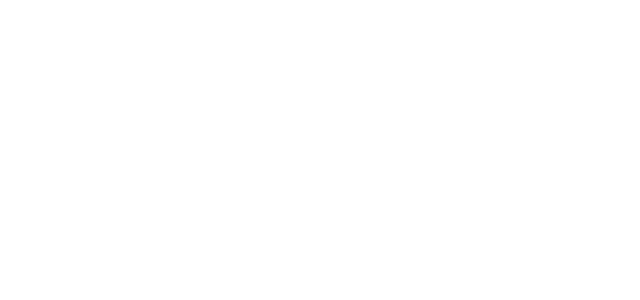
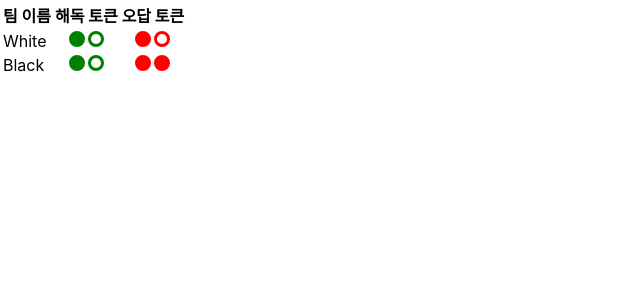
Before and after one commit to AndroidNetrunner/decrypto, a React (Vite) app: page /scoreTable in a window 1280 px wide. Before the commit this address had no page. Shown: the top 300 px of the page, without its empty margins (0-640 px from the left). Built offline with nearby package versions, Linux system fonts and the light colour scheme.

Commit message:
[ADD] 점수 표시와 상대방 힌트 목록 추가

```diff
--- a/src/App.tsx
+++ b/src/App.tsx
@@ -3,6 +3,8 @@
 import './App.css'
 import { BrowserRouter as Router,Routes,Route } from 'react-router-dom'
 import Login from './Login'
+import OpponentHints from './components/OpponentHints'
+import ScoreTable from './components/ScoreTable'
 
 function App() {
   const [count, setCount] = useState(0)
@@ -11,6 +13,8 @@
   <Router>
     <Routes>
     <Route path="/" element={<Login />} />
+    <Route path="/hidden" element={<OpponentHints hints={[['폭포','나무'], ['꿈', '시계'], ['사랑','태양'], ['눈','시련']]}/>} />
+    <Route path="/scoreTable" element={<ScoreTable hints={[['폭포','나무'], ['꿈', '시계'], ['사랑','태양'], ['눈','시련']]}/>} />
     </Routes>
   </Router>
   )
--- /dev/null
+++ b/src/components/OpponentHints.tsx
@@ -0,0 +1,27 @@
+import styled from "styled-components"
+
+function HintList({ index, hints }: { index: number, hints: string[] }) {
+    return (
+        <>
+            <h4>{index + 1}번</h4>
+            {hints.map((hint) => <li key={hint}>{hint}</li>)}
+        </>
+    )
+}
+
+export default function OpponentHints({ hints }: { hints: [string[], string[], string[], string[]] }) {
+    return <>
+        <h3>
+            상대팀의 힌트 기록
+        </h3>
+        <WordList>
+            {hints.map((hint, index) => <HintList key={hint[0]} index={index} hints={hint} />)}
+        </WordList>
+    </>
+}
+
+const WordList = styled.ul`
+    li {
+        list-style: none;
+    }
+`;
--- /dev/null
+++ b/src/components/ScoreTable.tsx
@@ -0,0 +1,52 @@
+import styled from "styled-components"
+
+export default function ScoreTable({whiteTeamName="White", whiteDecode =1, whiteMistake=1, blackTeamName="Black", blackDecode=1, blackMistake=2}: {whiteTeamName: string, whiteDecode: number, whiteMistake: number, blackTeamName: string, blackDecode: number, blackMistake: number}) {
+    return (
+        <table>
+            <tr>
+                <th>팀 이름</th>
+                <th>해독 토큰</th>
+                <th>오답 토큰</th>
+            </tr>
+            <tr>
+                <td>{whiteTeamName}</td>
+                <CircleContainer>
+                    <Circle filled={whiteDecode > 0} color="green" />
+                    <Circle filled={whiteDecode > 1} color="green" />
+                </CircleContainer>
+                <CircleContainer>
+                    <Circle filled={whiteMistake > 0} color="red" />
+                    <Circle filled={whiteMistake > 1} color="red" />
+                </CircleContainer>
+            </tr>
+            <tr>
+                <td>{blackTeamName}</td>
+                <CircleContainer>
+                    <Circle filled={blackDecode > 0} color="green" />
+                    <Circle filled={blackDecode > 1} color="green" />
+                </CircleContainer>
+                <CircleContainer>
+                    <Circle filled={blackMistake > 0} color="red" />
+                    <Circle filled={blackMistake > 1} color="red" />
+                </CircleContainer>
+            </tr>
+        </table>
+    )
+}
+
+const CircleContainer = styled.td`
+    text-align: center;
+`;
+
+const Circle = styled.div<{filled: boolean, color: string}>`
+    border-radius: 8px;
+    width: 10px;
+    height: 10px;
+    border-style: solid;
+    border-color: ${(props) => props.color};
+    background-color: ${(props) => props.filled ? props.color : "white"};
+    display:inline-block;
+    &:first-child {
+        margin-right: 3px;
+    }
+`;
```
